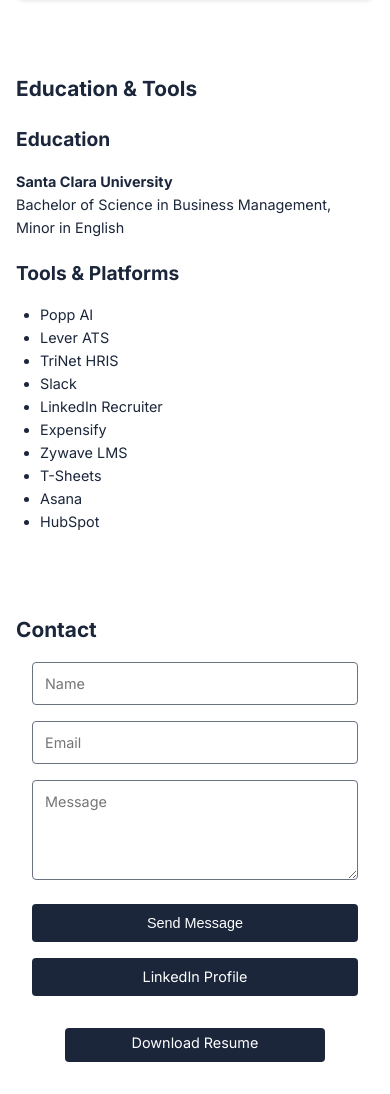
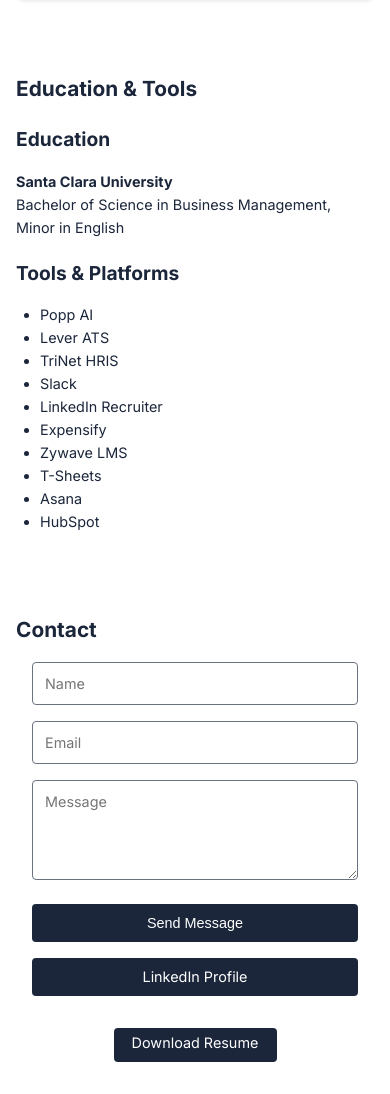
Before and after one commit to Mohitvish4248/mohitkk, a plain HTML site: page index.html in a window 390 px wide. Shown: the part 3268-4362 px from the top of the page. Drawn offline with Linux system fonts and the light colour scheme.

Commit message:
Update styles.css

```diff
--- a/styles.css
+++ b/styles.css
@@ -245,7 +245,7 @@
         height: 38px;
     }
     .resume-btn.download-smaller {
-        width: 80%; /* Slightly smaller than full width */
+        width: 50%; /* Slightly smaller than full width */
         height: 34px; /* Slightly shorter height */
         padding: 0.5rem 1rem; /* Reduced padding for compact look */
     }
```
